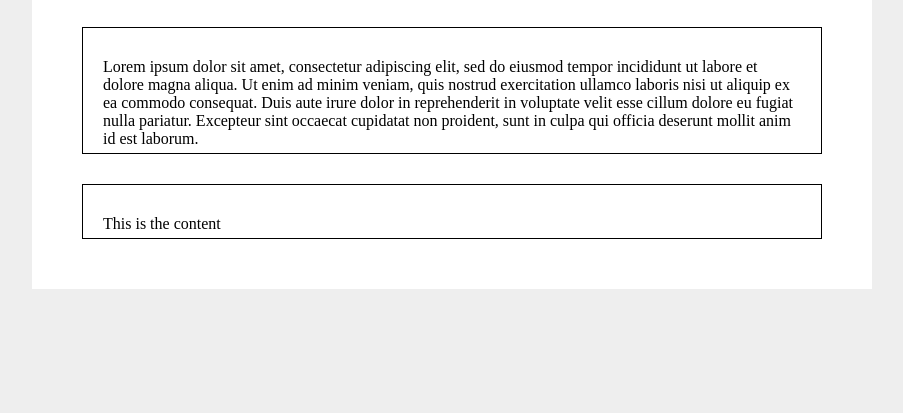
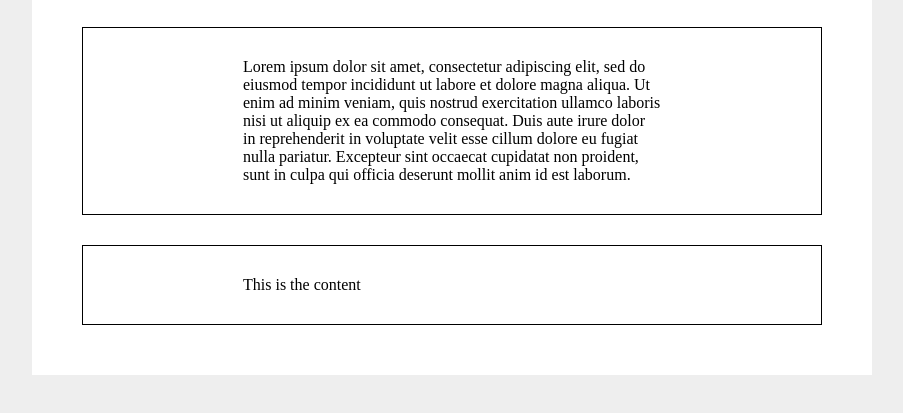
Before and after one commit to alex-kzr/css-tutorial, a plain HTML site: page index.html in a window 1280 px wide. Shown: the part 89-502 px from the top of the page, without its empty margins (188-1091 px from the left). Drawn offline with Linux system fonts and the light colour scheme.

Commit message:
Add padding using %

```diff
--- a/css/syntax.css
+++ b/css/syntax.css
@@ -1,6 +1,6 @@
 .box{
     margin: 30px;
-    padding: 30px 20px 5px;
+    padding: 30px 20%;
     border: 1px solid #000;
 
 }
```
